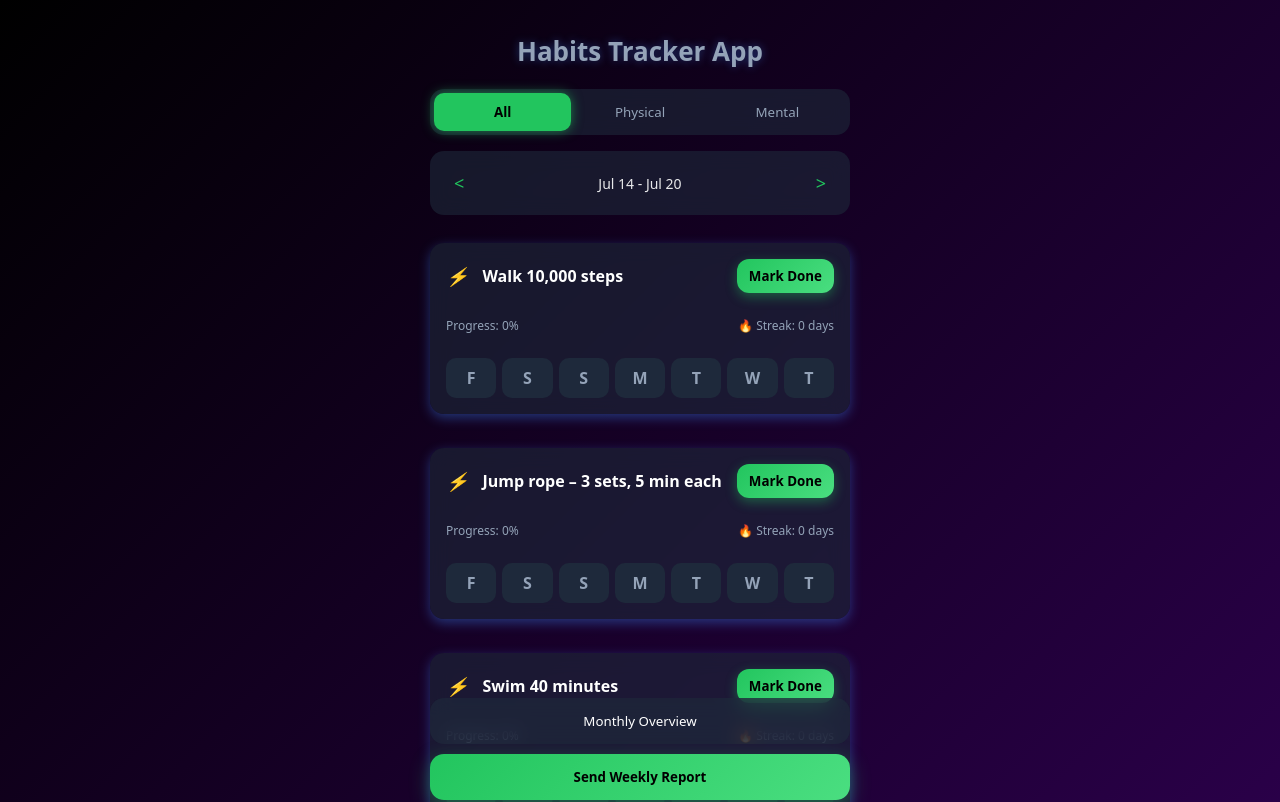
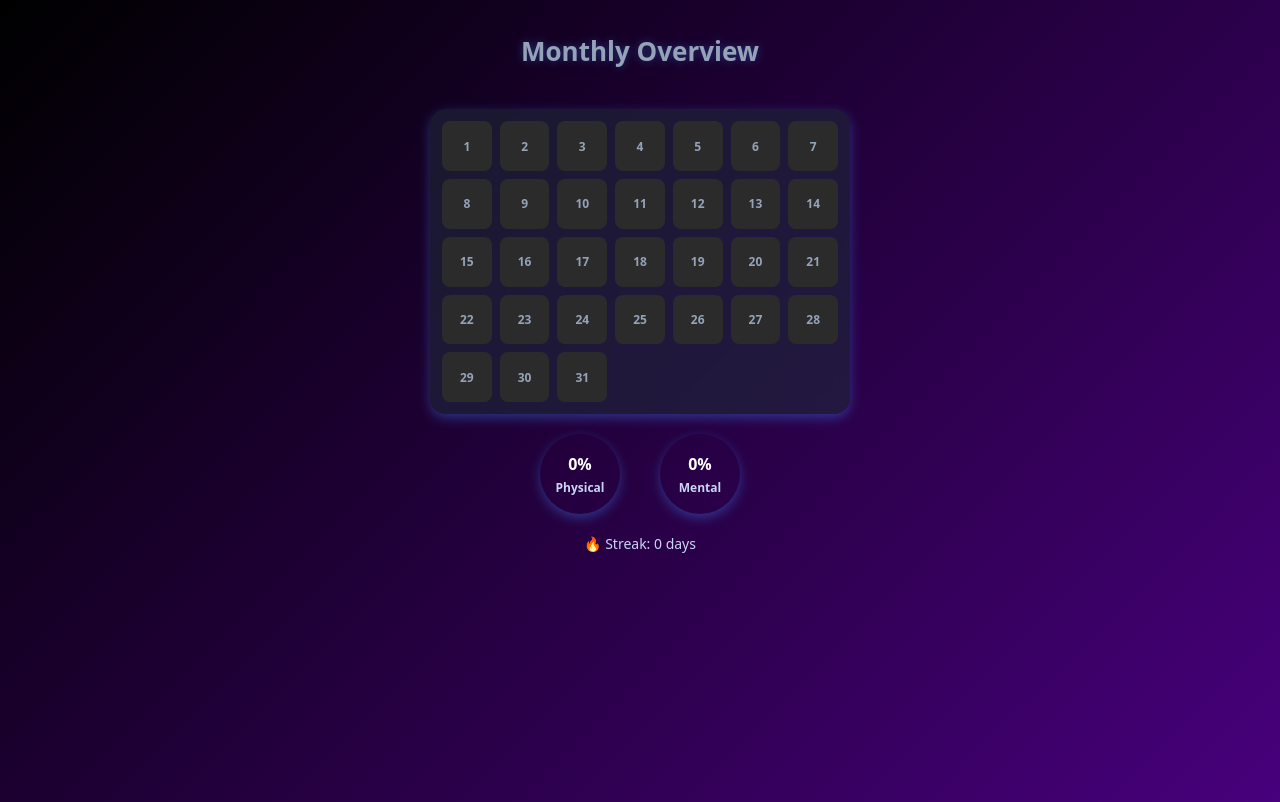
Before and after one commit to slipchenkoanastasiia/Habits-Tracker-App, a Vue app: page /monthly in a window 1280 px wide. Shown: the top 802 px of the page. Built offline with nearby package versions, Linux system fonts and the light colour scheme.

Commit message:
add Monthly Overview

```diff
--- a/package.json
+++ b/package.json
@@ -17,7 +17,8 @@
     "express": "^5.1.0",
     "nodemailer": "^7.0.5",
     "vue": "^3.5.17",
-    "vue-cal": "^4.10.2"
+    "vue-cal": "^4.10.2",
+    "vue-router": "^5.0.4"
   },
   "devDependencies": {
     "@types/node": "^24.0.14",
--- a/src/App.vue
+++ b/src/App.vue
@@ -5,7 +5,7 @@ import HomeView from './views/HomeView.vue'
 
 <template>
   <div id="app">
-    <HomeView />
+    <router-view />
   </div>
 </template>
 
--- a/src/main.ts
+++ b/src/main.ts
@@ -1,6 +1,7 @@
 import { createApp } from 'vue'
 import App from './App.vue'
 import './style.css'
+import router from './router'
 
 import { library } from '@fortawesome/fontawesome-svg-core'
 import { FontAwesomeIcon } from '@fortawesome/vue-fontawesome'
@@ -32,6 +33,7 @@ library.add(
 
 const app = createApp(App)
 
+app.use(router)
 app.component('font-awesome-icon', FontAwesomeIcon)
 
 app.mount('#app')
--- /dev/null
+++ b/src/router/index.ts
@@ -0,0 +1,13 @@
+import { createRouter, createWebHistory } from 'vue-router'
+import HomeView from '@/views/HomeView.vue'
+import MonthlyView from '@/views/MonthlyView.vue'
+
+const router = createRouter({
+  history: createWebHistory(),
+  routes: [
+    { path: '/', component: HomeView },
+    { path: '/monthly', component: MonthlyView }
+  ]
+})
+
+export default router
--- a/src/views/HomeView.vue
+++ b/src/views/HomeView.vue
@@ -24,7 +24,9 @@
     </div>
 
     <div class="actions">
-      <button class="secondary">Monthly Overview</button>
+      <button class="secondary" @click="goToMonthly">
+  Monthly Overview
+</button>
       <button class="primary">Send Weekly Report</button>
     </div>
   </div>
@@ -32,6 +34,7 @@
 
 <script setup lang="ts">
 import { ref, watch, onMounted, computed } from 'vue'
+import { useRouter } from 'vue-router'
 import type { Habit } from '@/types/Habit'
 import { defaultHabits } from '@/data/defaultHabits'
 import HabitItem from '@/components/HabitItem.vue'
@@ -42,6 +45,13 @@ const habits = ref<Habit[]>([])
 const activeTab = ref<'all' | 'physical' | 'mental'>('all')
 
 const currentDate = ref(new Date())
+
+
+const router = useRouter()
+
+function goToMonthly() {
+  router.push('/monthly')
+}
 
 onMounted(() => {
   const saved = localStorage.getItem(STORAGE_KEY)
@@ -239,6 +249,4 @@ function nextWeek() {
     0 0 4px rgba(59, 130, 246, 0.5);
 }
 
-
-
 </style>
--- /dev/null
+++ b/src/views/MonthlyView.vue
@@ -0,0 +1,307 @@
+<template>
+  <div class="container">
+    <h1 class="title">Monthly Overview</h1>
+
+    <div class="calendar">
+      <div
+        v-for="day in daysInMonth"
+        :key="day"
+        :class="['day', getLevel(day)]"
+      >
+        {{ day }}
+      </div>
+    </div>
+
+<div class="stats">
+  <div class="progress-row">
+    <div
+      class="progress-circle"
+      :style="{ '--percent': animatedPhysicalPercent, '--color': '#22c55e' }"
+    >
+      <span class="percent">{{ Math.round(animatedPhysicalPercent) }}%</span>
+      <span class="label">Physical</span>
+    </div>
+
+    <div
+      class="progress-circle"
+      :style="{ '--percent': animatedMentalPercent, '--color': '#4ade80' }"
+    >
+      <span class="percent">{{ Math.round(animatedMentalPercent) }}%</span>
+      <span class="label">Mental</span>
+    </div>
+  </div>
+
+  <div class="streak">
+    🔥 Streak: {{ streak }} days
+  </div>
+</div>
+</div>
+
+</template>
+
+<script setup lang="ts">
+import { ref, computed, onMounted } from 'vue'
+import type { Habit } from '@/types/Habit'
+
+const STORAGE_KEY = 'habits-tracker-data'
+const habits = ref<Habit[]>([])
+
+const currentDate = new Date()
+
+onMounted(() => {
+  const saved = localStorage.getItem(STORAGE_KEY)
+  if (saved) {
+    habits.value = JSON.parse(saved)
+  }
+})
+
+const daysInMonth = computed(() => {
+  const year = currentDate.getFullYear()
+  const month = currentDate.getMonth()
+
+  const days = new Date(year, month + 1, 0).getDate()
+
+  return Array.from({ length: days }, (_, i) => i + 1)
+})
+
+function getLevel(day: number) {
+  const dateStr = new Date(
+    currentDate.getFullYear(),
+    currentDate.getMonth(),
+    day
+  ).toLocaleDateString('en-CA')
+
+  let count = 0
+
+  habits.value.forEach(habit => {
+    if (habit.history?.[dateStr]) {
+      count++
+    }
+  })
+
+  if (count === 0) return 'level-0'
+  if (count === 1) return 'level-1'
+  if (count === 2) return 'level-2'
+  if (count === 3) return 'level-3'
+  return 'level-4'
+}
+
+const physicalPercent = computed(() => {
+  const physical = habits.value.filter(h => h.type === 'physical')
+
+  let total = 0
+  let done = 0
+
+  physical.forEach(habit => {
+    Object.values(habit.history || {}).forEach(val => {
+      total++
+      if (val) done++
+    })
+  })
+
+  return total ? Math.round((done / total) * 100) : 0
+})
+
+const mentalPercent = computed(() => {
+  const mental = habits.value.filter(h => h.type === 'mental')
+
+  let total = 0
+  let done = 0
+
+  mental.forEach(habit => {
+    Object.values(habit.history || {}).forEach(val => {
+      total++
+      if (val) done++
+    })
+  })
+
+  return total ? Math.round((done / total) * 100) : 0
+})
+
+const activeDays = computed(() => {
+  const daysSet = new Set()
+
+  habits.value.forEach(habit => {
+    Object.entries(habit.history || {}).forEach(([date, val]) => {
+      if (val) daysSet.add(date)
+    })
+  })
+
+  return daysSet.size
+})
+
+const streak = computed(() => {
+  let count = 0
+  const today = new Date()
+
+  for (let i = 0; i < 365; i++) {
+    const d = new Date()
+    d.setDate(today.getDate() - i)
+
+    const key = d.toLocaleDateString('en-CA')
+
+    const hasActivity = habits.value.some(
+      h => h.history?.[key]
+    )
+
+    if (hasActivity) count++
+    else break
+  }
+
+  return count
+})
+
+const animatedPhysicalPercent = ref(0)
+const animatedMentalPercent = ref(0)
+
+onMounted(() => {
+  animateCircle(animatedPhysicalPercent, physicalPercent.value)
+  animateCircle(animatedMentalPercent, mentalPercent.value)
+})
+
+function animateCircle(refValue: any, target: number) {
+  let start = 0
+  const duration = 1000
+  const step = (timestamp?: number) => {
+    start += 1
+    if (start <= target) {
+      refValue.value = start
+      requestAnimationFrame(step)
+    } else {
+      refValue.value = target
+    }
+  }
+  requestAnimationFrame(step)
+}
+
+</script>
+
+<style scoped>
+.container {
+  max-width: 420px;
+  margin: 0 auto;
+  padding: 16px;
+  min-height: 100vh;
+  padding-bottom: 80px;
+}
+
+.title {
+  text-align: center;
+  font-size: 26px;
+  font-weight: 700;
+  margin-bottom: 40px;
+
+  color: #94a3b8;
+
+  text-shadow: 0 0 8px rgba(59, 130, 246, 0.4);
+}
+
+.calendar {
+  display: grid;
+  grid-template-columns: repeat(7, 1fr);
+  gap: 8px;
+
+  padding: 12px;
+  border-radius: 16px;
+
+    background: rgba(30, 41, 59, 0.6);
+  backdrop-filter: blur(10px);
+  box-shadow: 0 4px 12px rgba(59, 130, 246, 0.4);
+}
+
+.day {
+  aspect-ratio: 1;
+  border-radius: 8px;
+  font-weight: 800;
+
+  display: flex;
+  align-items: center;
+  justify-content: center;
+
+  font-size: 12px;
+  color: #94a3b8;
+
+  transition: all 0.2s ease;
+  cursor: pointer;
+}
+
+.day:hover {
+  transform: scale(1.15);
+}
+
+.level-0 {
+  background: #2b2b2b;
+}
+
+.level-1 {
+  background: #b7f7c1;
+}
+
+.level-2 {
+  background: #7df49a;
+}
+
+.level-3 {
+  background: #39d353;
+  box-shadow: 0 0 6px rgba(57, 211, 83, 0.6);
+}
+
+.level-4 {
+  background: #00ff66;
+  box-shadow: 0 0 10px rgba(0, 255, 102, 0.9);
+}
+
+.stats {
+  margin-top: 20px;
+  display: flex;
+  flex-direction: column;
+  gap: 20px;
+  align-items: center;
+}
+
+.progress-row {
+  display: flex;
+  gap: 40px;
+  justify-content: center;
+}
+
+.progress-circle {
+  --size: 80px;
+  --percent: 0;
+  --color: #22c55e;
+
+  width: var(--size);
+  height: var(--size);
+  border-radius: 50%;
+  background: conic-gradient(
+    var(--color) calc(var(--percent) * 1%),
+    transparent 0
+  );
+  display: flex;
+  flex-direction: column;
+  align-items: center;
+  justify-content: center;
+  backdrop-filter: blur(10px);
+  box-shadow: 0 4px 12px rgba(59, 130, 246, 0.4);
+  font-weight: bold;
+  color: white;
+  position: relative;
+}
+
+.progress-circle .percent {
+  font-size: 16px;
+}
+
+.progress-circle .label {
+  font-size: 12px;
+  margin-top: 4px;
+  color: #cbd5f5;
+}
+
+.streak {
+  font-size: 14px;
+  color: #cbd5f5;
+  text-align: center;
+}
+
+</style>
```
Also changed, not shown: 1 other file (tests, documents, lock files or other folders).
